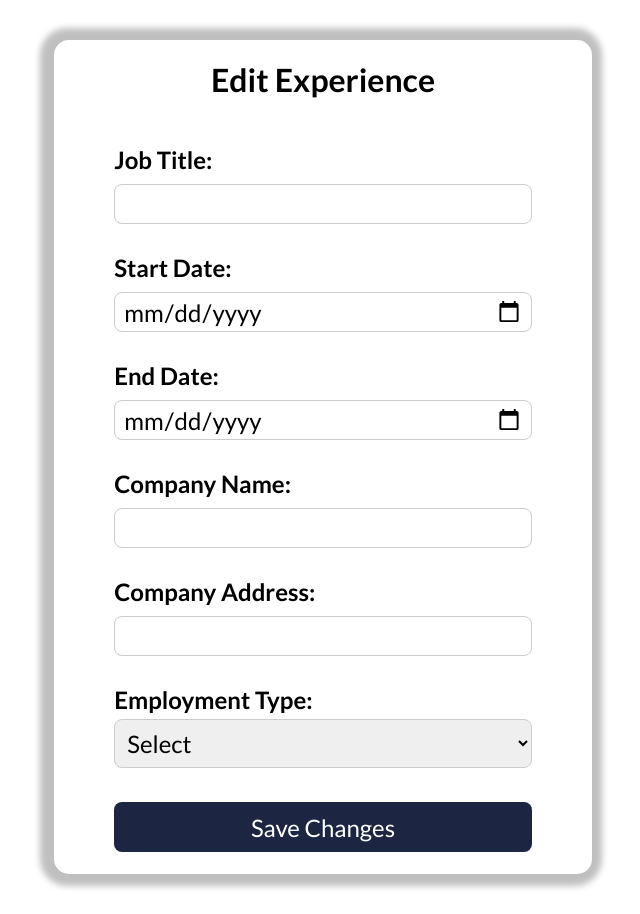
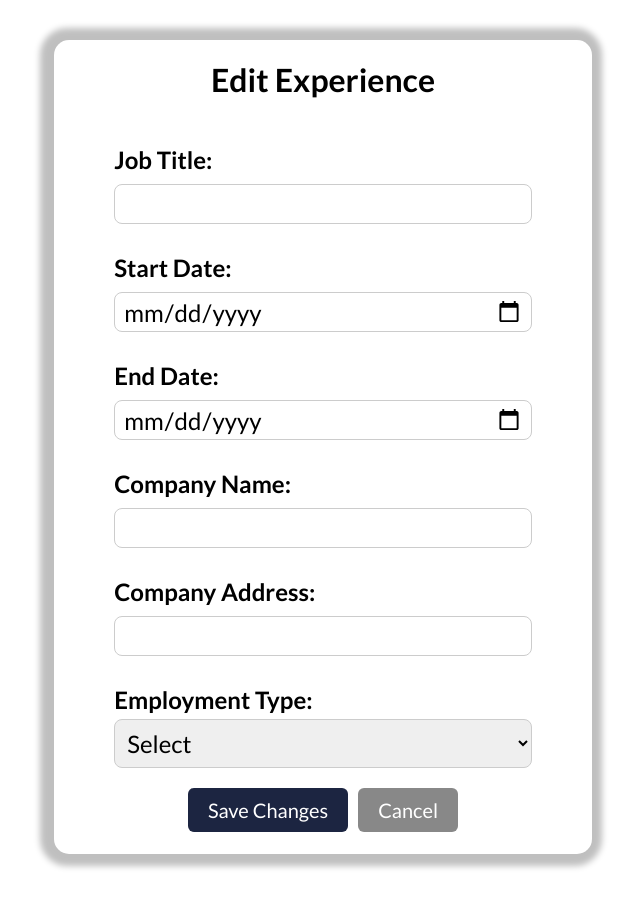
Before and after one commit to ranzanas/FindAPro, a React (Vite) app in the folder frontend/: page /edit-experience/1 in a window 1280 px wide. Shown: the whole page, without its empty margins (317-957 px from the left). Built offline with nearby package versions, Linux system fonts and the light colour scheme; no server answers; a web font is replaced by a local one.

Commit message:
add cancel button in edit experience and education

```diff
--- a/frontend/src/features/education/editEducation.tsx
+++ b/frontend/src/features/education/editEducation.tsx
@@ -115,9 +115,16 @@ export default function EditEducationForm() {
           )}
         </div>
 
-        <div className="buttonBox">
+        <div className="editprofile-buttons">
           <button type="submit" disabled={isSubmitting}>
             Save Changes
+          </button>
+          <button
+            type="button"
+            className="cancel-btn"
+            onClick={() => navigate(-1)}
+          >
+            Cancel
           </button>
         </div>
       </form>
--- a/frontend/src/features/experience/editExperience.tsx
+++ b/frontend/src/features/experience/editExperience.tsx
@@ -136,9 +136,16 @@ export default function EditExperienceForm() {
           )}
         </div>
 
-        <div className="buttonBox">
+        <div className="editprofile-buttons">
           <button type="submit" disabled={isSubmitting}>
             Save Changes
+          </button>
+          <button
+            type="button"
+            className="cancel-btn"
+            onClick={() => navigate(-1)}
+          >
+            Cancel
           </button>
         </div>
       </form>
```
